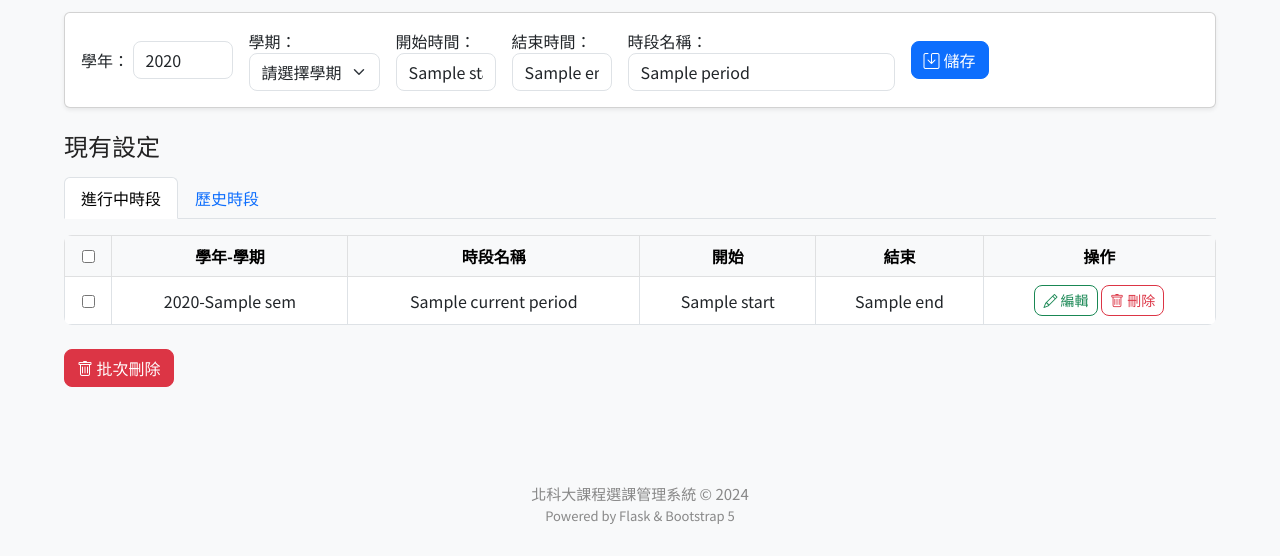
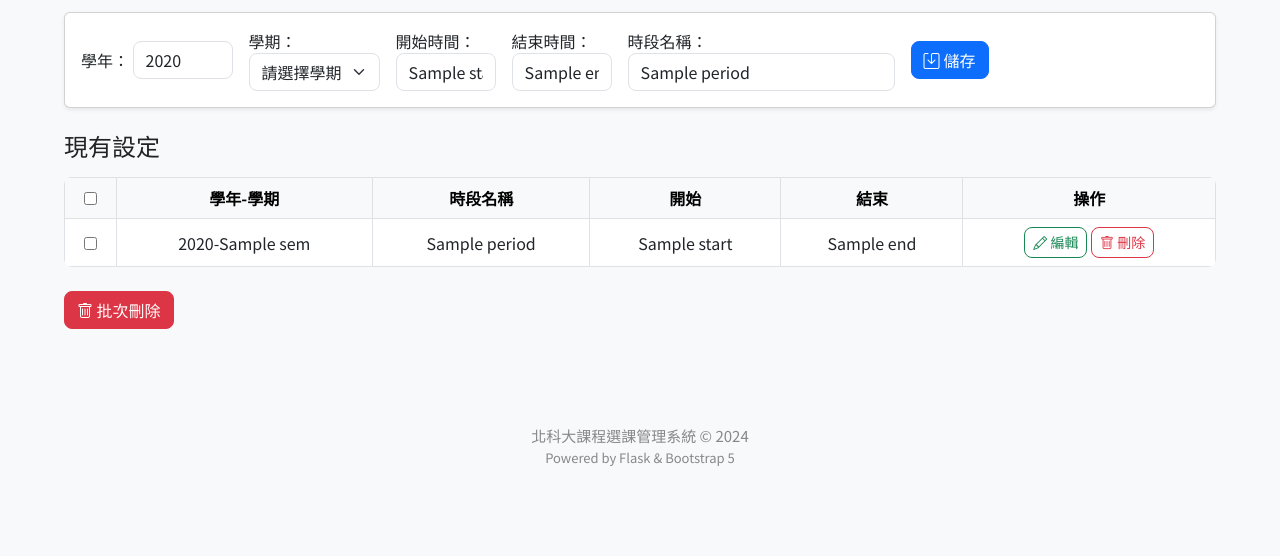
Before and after one commit to wie-shih-chen/ntut_course, a Flask app: template templates/enroll_period.html in a window 1280 px wide. Shown: the part 244-800 px from the top of the page. Run offline with Flask 3, Linux system fonts and the light colour scheme; the template is opened without the code that fills it: most values are stand-ins (such as "Sample title", 1, 10 or a date in 2020).

Commit message:
refactor: 移除選課時段進行中/歷史分類，恢復單一表格顯示

```diff
--- a/app.py
+++ b/app.py
@@ -735,7 +735,7 @@ def admin_enroll_period():
             current_periods.append(p)
         elif end_num < today_num:
             past_periods.append(p)
-    return render_template('enroll_period.html', user=user, years=years, sems=sems, current_periods=current_periods, past_periods=past_periods, msg=msg)
+    return render_template('enroll_period.html', user=user, years=years, sems=sems, periods=periods, msg=msg)
 
 ENROLL_RECORD_FILE = os.path.join(os.path.dirname(__file__), 'data', 'enroll_record.json')
 def load_enroll_record():
--- a/templates/enroll_period.html
+++ b/templates/enroll_period.html
@@ -48,28 +48,18 @@
     </div>
   </div>
   <h4 class="mb-3">現有設定</h4>
-  <ul class="nav nav-tabs mb-3" id="periodTab" role="tablist">
-    <li class="nav-item" role="presentation">
-      <button class="nav-link active" id="current-tab" data-bs-toggle="tab" data-bs-target="#current" type="button" role="tab" aria-controls="current" aria-selected="true">進行中時段</button>
-    </li>
-    <li class="nav-item" role="presentation">
-      <button class="nav-link" id="past-tab" data-bs-toggle="tab" data-bs-target="#past" type="button" role="tab" aria-controls="past" aria-selected="false">歷史時段</button>
-    </li>
-  </ul>
-  <div class="tab-content" id="periodTabContent">
-    <div class="tab-pane fade show active" id="current" role="tabpanel" aria-labelledby="current-tab">
   <div class="table-responsive">
     <table class="table table-bordered table-hover align-middle text-center">
       <thead class="table-light">
         <tr>
-              <th><input type="checkbox" id="select-all-current"></th>
+          <th><input type="checkbox" id="select-all"></th>
           <th>學年-學期</th><th>時段名稱</th><th>開始</th><th>結束</th><th>操作</th>
         </tr>
       </thead>
       <tbody>
-            {% for p in current_periods %}
+        {% for p in periods %}
         <tr>
-              <td><input type="checkbox" class="row-check-current" value="{{ loop.index0 }}"></td>
+          <td><input type="checkbox" class="row-check" value="{{ loop.index0 }}"></td>
           <td>{{ p.year }}-{{ p.sem }}</td>
           <td>{{ p.name }}</td>
           <td>{{ p.start }}</td>
@@ -82,48 +72,15 @@
         {% endfor %}
       </tbody>
     </table>
-        <button id="batch-delete-btn-current" class="btn btn-danger mt-2" type="button"><i class="bi bi-trash"></i> 批次刪除</button>
-      </div>
-    </div>
-    <div class="tab-pane fade" id="past" role="tabpanel" aria-labelledby="past-tab">
-      <div class="table-responsive">
-        <table class="table table-bordered table-hover align-middle text-center">
-          <thead class="table-light">
-            <tr>
-              <th><input type="checkbox" id="select-all-past"></th>
-              <th>學年-學期</th><th>時段名稱</th><th>開始</th><th>結束</th><th>操作</th>
-            </tr>
-          </thead>
-          <tbody>
-            {% for p in past_periods %}
-            <tr>
-              <td><input type="checkbox" class="row-check-past" value="{{ loop.index0 }}"></td>
-              <td>{{ p.year }}-{{ p.sem }}</td>
-              <td>{{ p.name }}</td>
-              <td>{{ p.start }}</td>
-              <td>{{ p.end }}</td>
-              <td>
-                <button type="button" class="btn btn-outline-success btn-sm edit-btn" data-idx="{{ loop.index0 }}" data-year="{{ p.year }}" data-sem="{{ p.sem }}" data-name="{{ p.name }}" data-start="{{ p.start }}" data-end="{{ p.end }}"><i class="bi bi-pencil"></i> 編輯</button>
-                <button type="button" class="btn btn-outline-danger btn-sm delete-btn" data-idx="{{ loop.index0 }}"><i class="bi bi-trash"></i> 刪除</button>
-              </td>
-            </tr>
-            {% endfor %}
-          </tbody>
-        </table>
-        <button id="batch-delete-btn-past" class="btn btn-danger mt-2" type="button"><i class="bi bi-trash"></i> 批次刪除</button>
-      </div>
-    </div>
+    <button id="batch-delete-btn" class="btn btn-danger mt-2" type="button"><i class="bi bi-trash"></i> 批次刪除</button>
   </div>
 </div>
 <script>
   let editIdx = null;
   $(document).ready(function() {
     // 全選/全不選
-    $('#select-all-current').on('change', function() {
-      $('.row-check-current').prop('checked', this.checked);
-    });
-    $('#select-all-past').on('change', function() {
-      $('.row-check-past').prop('checked', this.checked);
+    $('#select-all').on('change', function() {
+      $('.row-check').prop('checked', this.checked);
     });
     // 編輯按鈕
     $('.edit-btn').on('click', function() {
@@ -147,17 +104,8 @@
       }
     });
     // 批次刪除
-    $('#batch-delete-btn-current').on('click', function() {
-      let idxs = $('.row-check-current:checked').map(function(){return this.value;}).get();
-      if(idxs.length === 0) { alert('請先勾選要刪除的時段'); return; }
-      if(confirm('確定要批次刪除選取的時段嗎？')) {
-        $('<form method="post" style="display:none;"></form>')
-          .append('<input name="batch_delete" value="'+idxs.join(',')+'">')
-          .appendTo('body').submit();
-      }
-    });
-    $('#batch-delete-btn-past').on('click', function() {
-      let idxs = $('.row-check-past:checked').map(function(){return this.value;}).get();
+    $('#batch-delete-btn').on('click', function() {
+      let idxs = $('.row-check:checked').map(function(){return this.value;}).get();
       if(idxs.length === 0) { alert('請先勾選要刪除的時段'); return; }
       if(confirm('確定要批次刪除選取的時段嗎？')) {
         $('<form method="post" style="display:none;"></form>')
```
Lines whose indentation alone changed are shown as unchanged.
